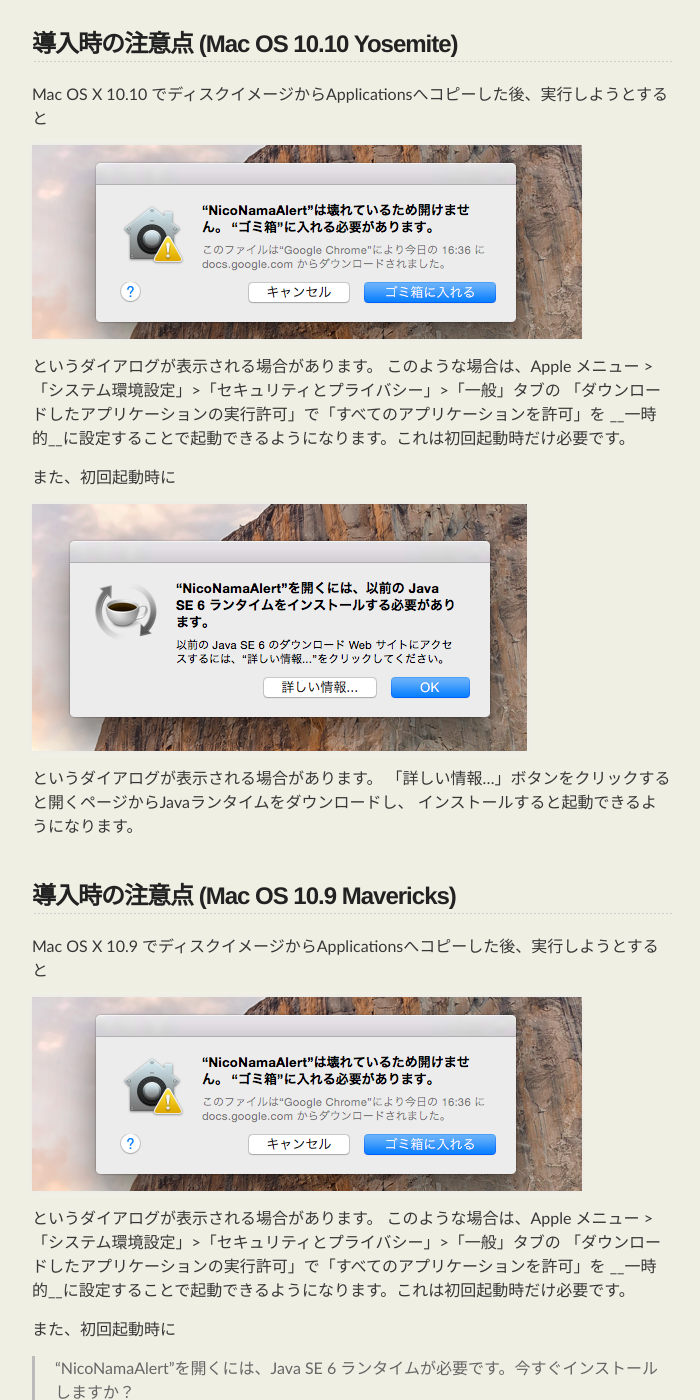
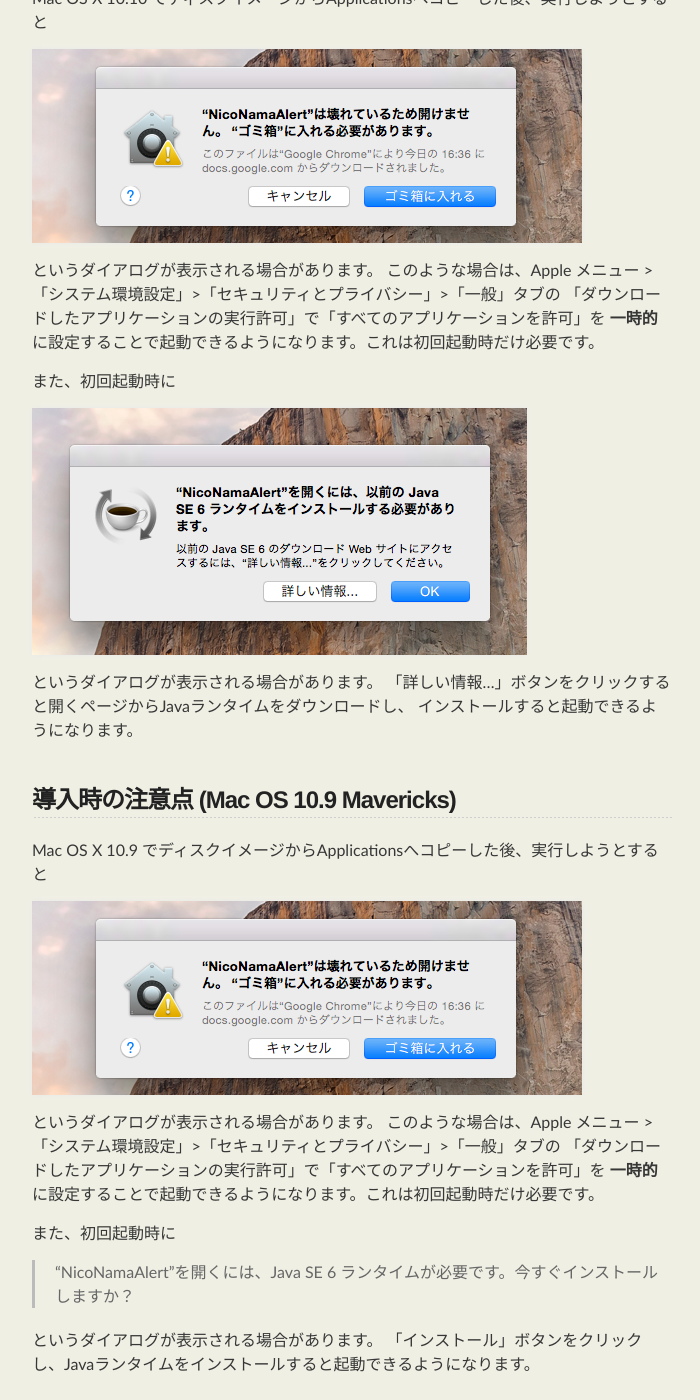
Before and after one commit to sgr/niconama-alert, a Jekyll site: the page built from install.md, in a window 1280 px wide and 1400 px high, scrolled down 597 px. Shown: the whole window, without its empty margins (288-988 px from the left). Built offline with Jekyll 4.4.1, drawn with Linux system fonts in a browser that asks for light colours; comment, search, counter and statistics services are not loaded; some of the changed text lies outside the part shown.

Commit message:
目次の削除と強調の有効化

```diff
--- a/install.md
+++ b/install.md
@@ -3,11 +3,8 @@
 title: niconama-alert.clj download
 ---
 
-* auto-gen TOC:
-{:toc}
-
-インストーラのダウンロード
-==========================
+インストーラーのダウンロード
+============================
 
 こちらよりお使いのOS用のバイナリをダウンロードします。
 対応OS用のバイナリがない場合は、[ソースコードからのビルド](#howtobuild)をご覧ください。
@@ -26,7 +23,7 @@
 というダイアログが表示される場合があります。
 このような場合は、Apple メニュー >「システム環境設定」>「セキュリティとプライバシー」>「一般」タブの
 「ダウンロードしたアプリケーションの実行許可」で「すべてのアプリケーションを許可」を
-__一時的__に設定することで起動できるようになります。これは初回起動時だけ必要です。
+__一時的__ に設定することで起動できるようになります。これは初回起動時だけ必要です。
 
 また、初回起動時に
 
@@ -47,7 +44,7 @@
 というダイアログが表示される場合があります。
 このような場合は、Apple メニュー >「システム環境設定」>「セキュリティとプライバシー」>「一般」タブの
 「ダウンロードしたアプリケーションの実行許可」で「すべてのアプリケーションを許可」を
-__一時的__に設定することで起動できるようになります。これは初回起動時だけ必要です。
+__一時的__ に設定することで起動できるようになります。これは初回起動時だけ必要です。
 
 また、初回起動時に
 
```
